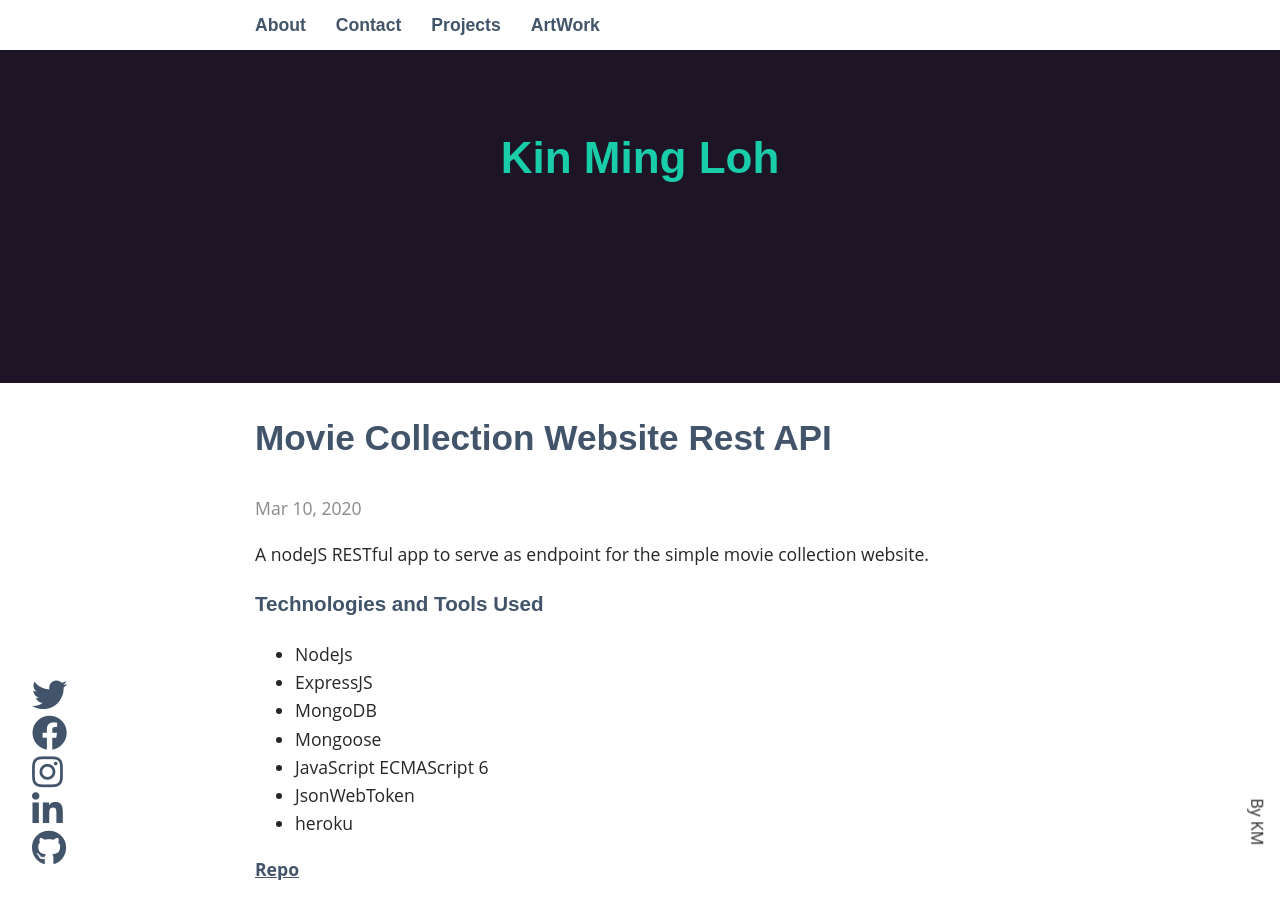
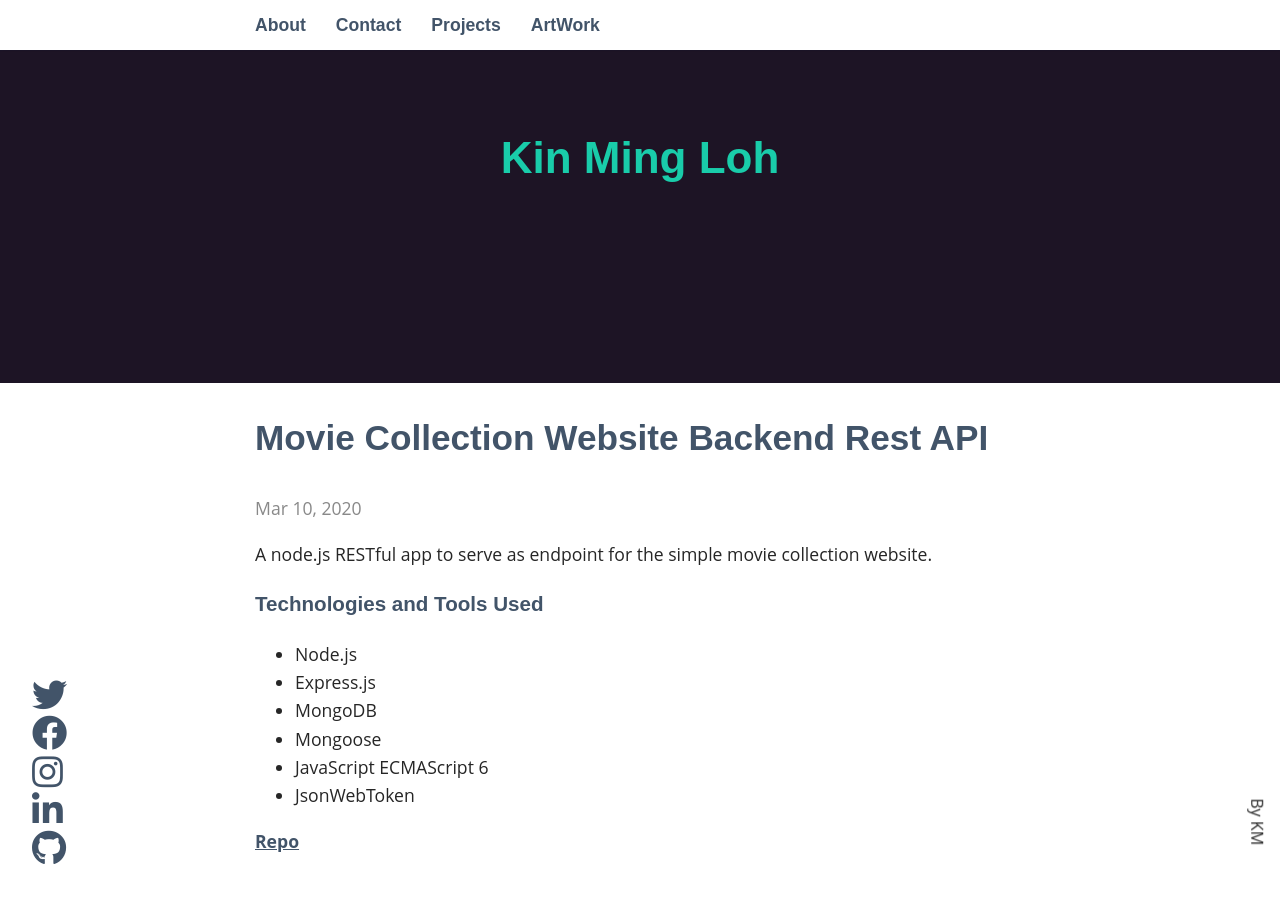
Before and after one commit to kinming92/kinming92.github.io, a Jekyll site: the page built from _posts/2020-03-10-movie-website-restapi.md, in a window 1280 px wide and 900 px high, scrolled down 117 px. Built offline with Jekyll 4.4.1, drawn with Linux system fonts in a browser that asks for light colours; nearby versions of some CDN libraries; after the commit the page ends 989 px from its top, so only the background shows below that.

Commit message:
update the website link and movie collection website fronted has moved to firebase

```diff
--- a/_posts/2020-03-10-movie-website-restapi.md
+++ b/_posts/2020-03-10-movie-website-restapi.md
@@ -1,6 +1,6 @@
 ---
 layout: post
-title: Movie Collection Website Rest API
+title: Movie Collection Website Backend Rest API
 date: 2020-03-10
 project: true
 categories: jekyll update
@@ -8,15 +8,13 @@
 ---
 
 
-A nodeJS RESTful app to serve as endpoint for the simple movie collection website.
+A node.js RESTful app to serve as endpoint for the simple movie collection website.
 ### Technologies and Tools Used
-- NodeJs
-- ExpressJS
+- Node.js
+- Express.js
 - MongoDB
 - Mongoose
 - JavaScript ECMAScript 6
 - JsonWebToken
-- heroku
 
-<!-- https://movie-website-rest-api.herokuapp.com/ -->
 [Repo](https://github.com/kinming92/movie-website-rest-api)
```
Also changed, not shown: _posts/2019-08-31-basic-movie-crud-app.md (+2 -3 lines).
